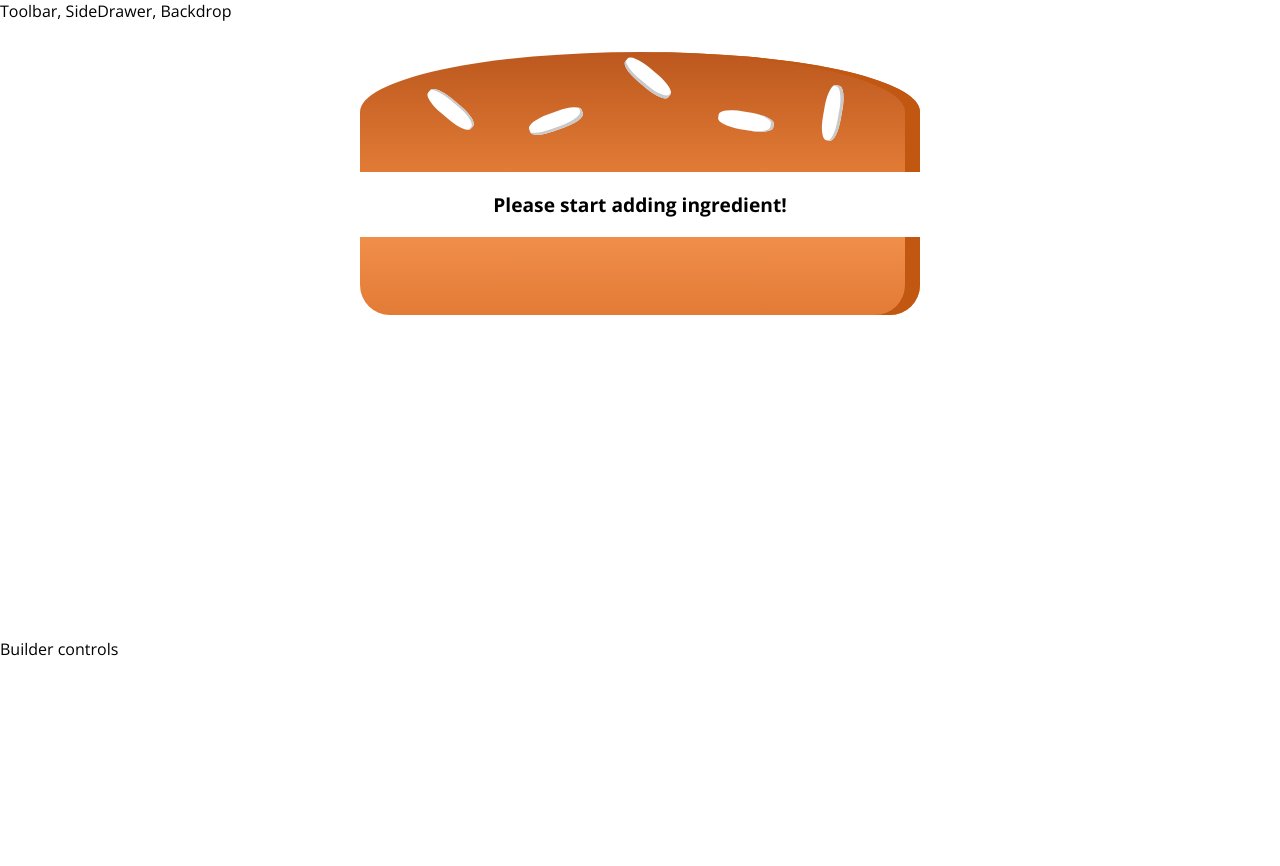
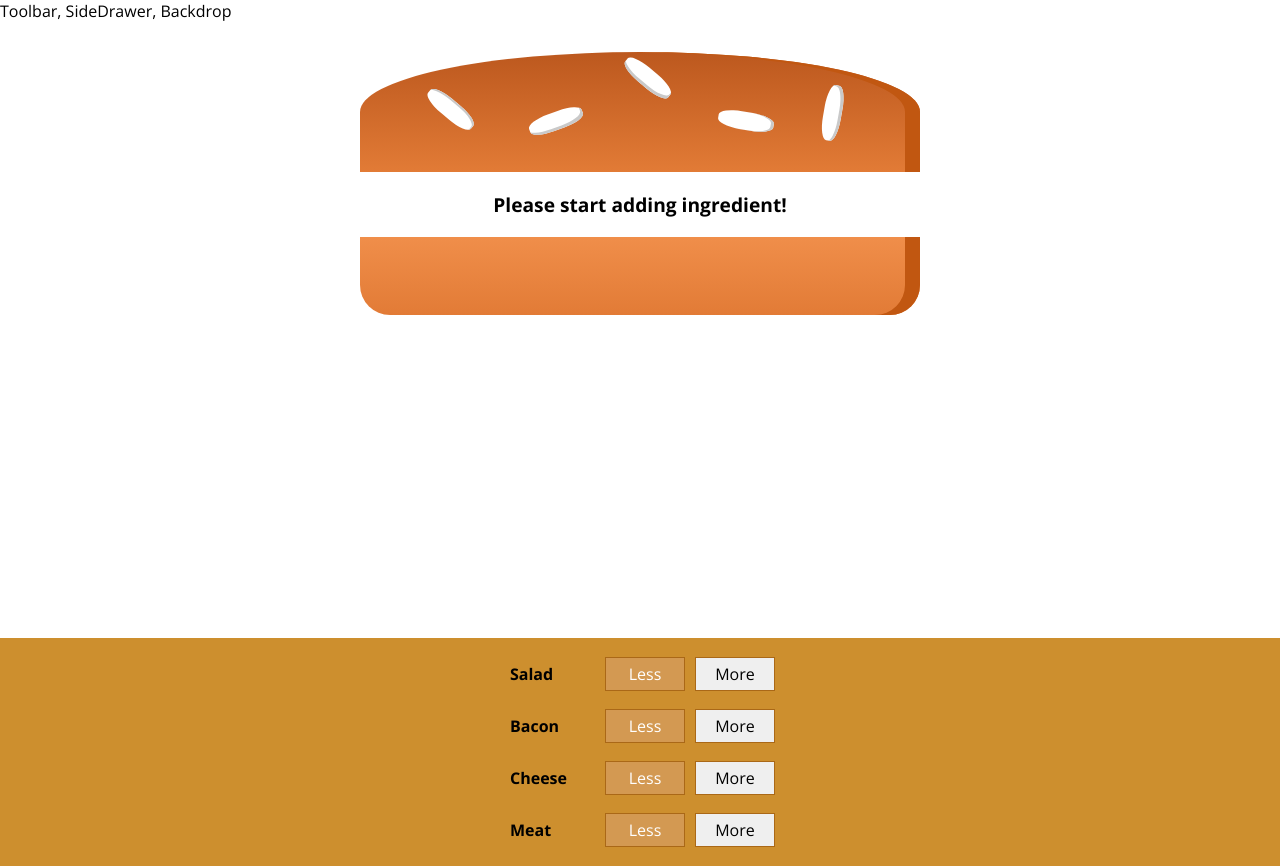
Before and after one commit to R2D34/burger-app, a React (Create React App) app in the folder burger-app/: page / in a window 1280 px wide. Before the commit the page ends 800 px from the top, so only its background shows below. Built offline with nearby package versions, Linux system fonts and the light colour scheme.

Commit message:
Creation and rendering of buildControls

```diff
--- a/burger-app/src/components/Burger/BuildControls/BuildControls.js
+++ b/burger-app/src/components/Burger/BuildControls/BuildControls.js
@@ -1,7 +1,21 @@
 import React from "react";
 
-const buildControls = (props) => <div>
+import classes from "./BuildControls.module.css";
+import BuildControl from "./BuildControl/BuildControl";
 
-</div>;
+const controls = [
+  { label: "Salad", type: "salad" },
+  { label: "Bacon", type: "bacon" },
+  { label: "Cheese", type: "cheese" },
+  { label: "Meat", type: "meat" },
+];
+
+const buildControls = (props) => (
+  <div className={classes.BuildControls}>
+    {controls.map((ctrl) => (
+      <BuildControl key={ctrl.label} label={ctrl.label} />
+    ))}
+  </div>
+);
 
 export default buildControls;
--- a/burger-app/src/containers/BurgerBuilder/BurgerBuilder.js
+++ b/burger-app/src/containers/BurgerBuilder/BurgerBuilder.js
@@ -2,6 +2,7 @@
 
 import Aux from "../../hoc/Aux";
 import Burger from "../../components/Burger/Burger";
+import BuildControls from "../../components/Burger/BuildControls/BuildControls";
 
 class BurgerBuilder extends Component {
   state = {
@@ -17,7 +18,7 @@
     return (
       <Aux>
         <Burger ingredients={this.state.ingredients} />
-        <div>Builder controls</div>
+        <BuildControls />
       </Aux>
     );
   }
```
